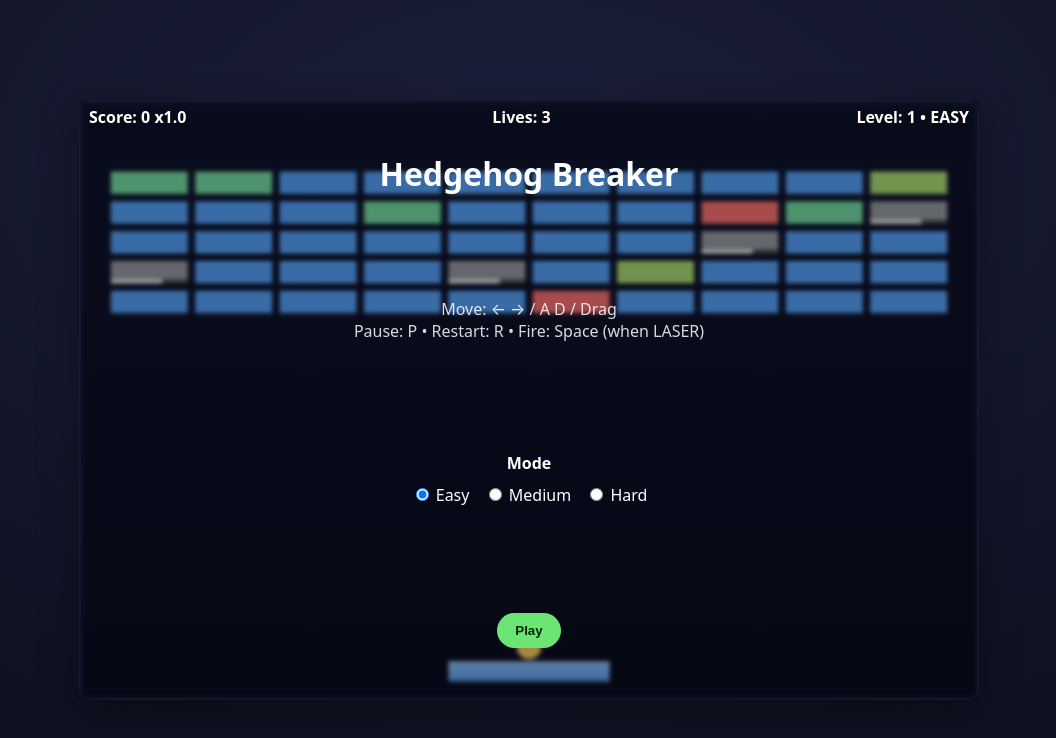
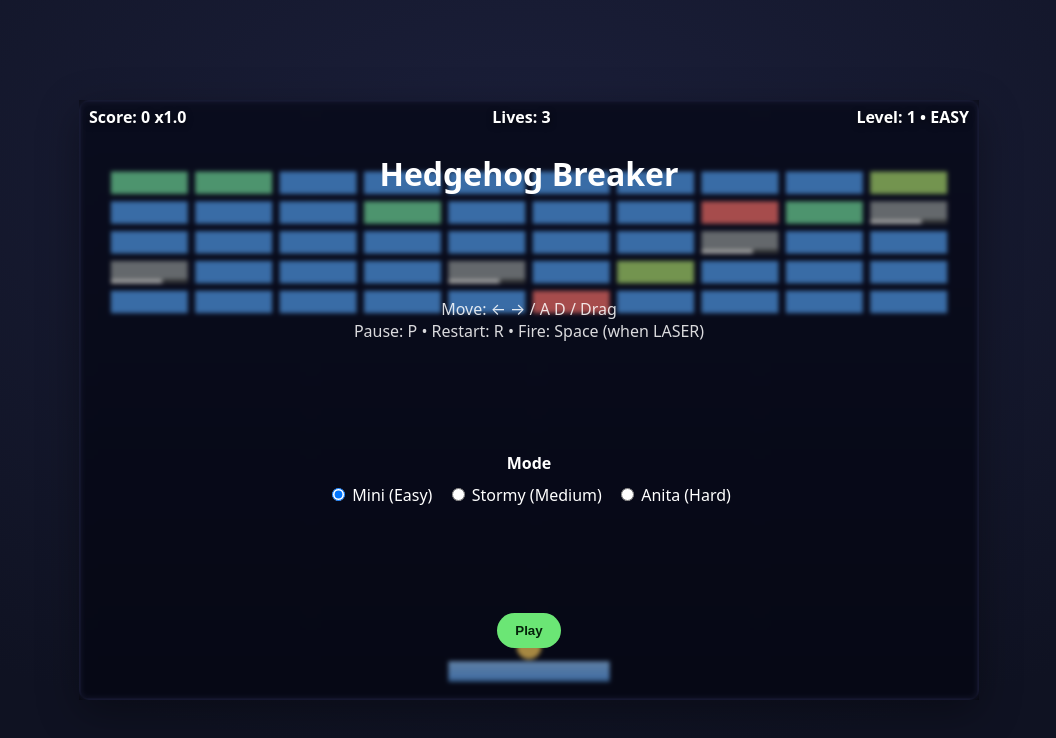
Before and after one commit to Martino143/my-site, a plain HTML site: page index.html in a window 1280 px wide. Shown: the whole page, without its empty margins (111-1167 px from the left). Drawn offline with Linux system fonts and the light colour scheme.

Commit message:
Update index.html

```diff
--- a/index.html
+++ b/index.html
@@ -16,9 +16,9 @@
 
       <fieldset id="modes" style="border:none; margin:8px 0;">
         <legend style="font-weight:700; margin-bottom:4px;">Mode</legend>
-        <label style="margin-right:10px;"><input type="radio" name="mode" value="easy" checked> Easy</label>
-        <label style="margin-right:10px;"><input type="radio" name="mode" value="medium"> Medium</label>
-        <label><input type="radio" name="mode" value="hard"> Hard</label>
+        <label style="margin-right:10px;"><input type="radio" name="mode" value="easy" checked> Mini (Easy)</label>
+        <label style="margin-right:10px;"><input type="radio" name="mode" value="medium"> Stormy (Medium)</label>
+        <label><input type="radio" name="mode" value="hard"> Anita (Hard)</label>
       </fieldset>
 
       <button id="start">Play</button>
```
